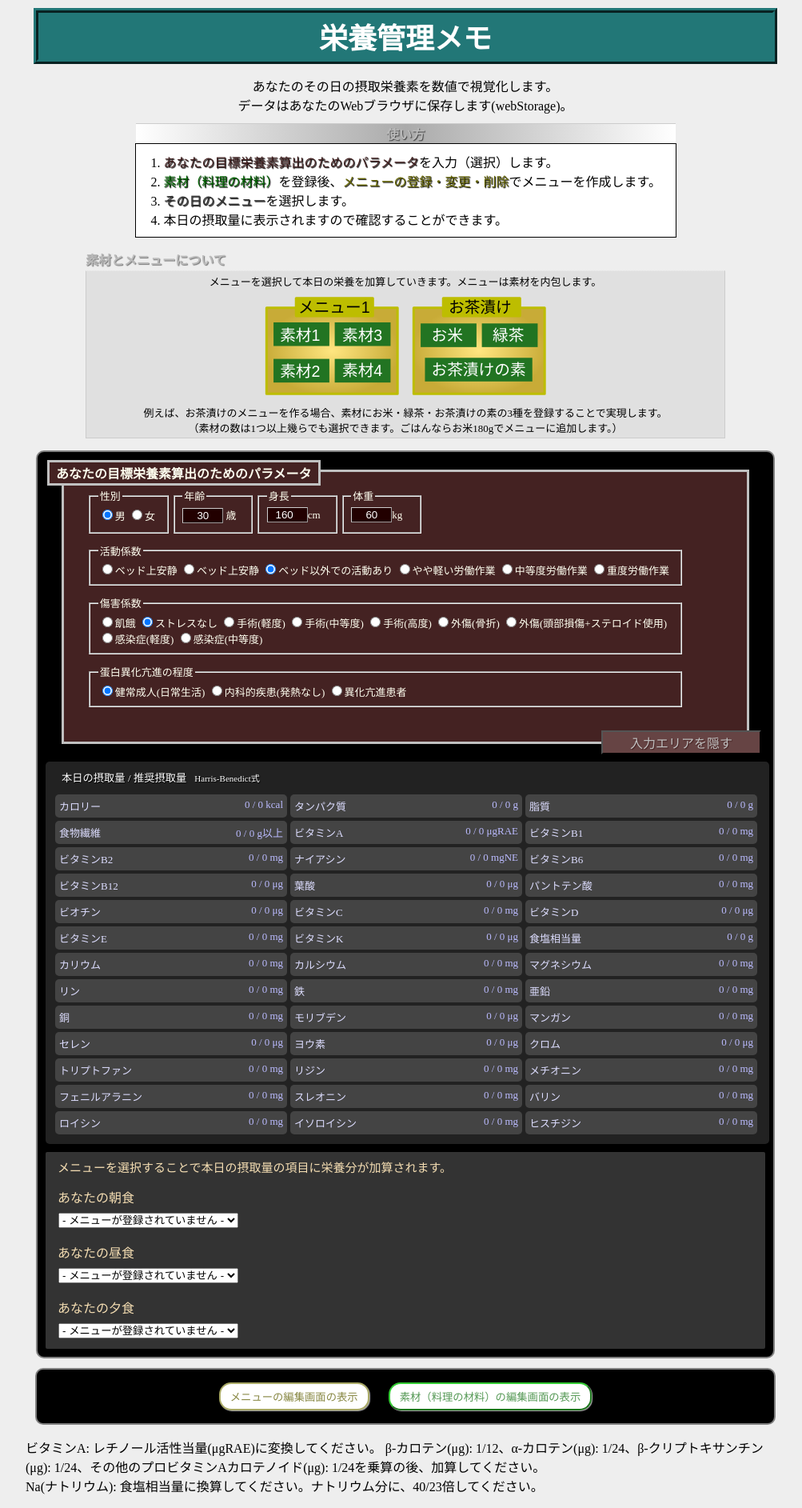
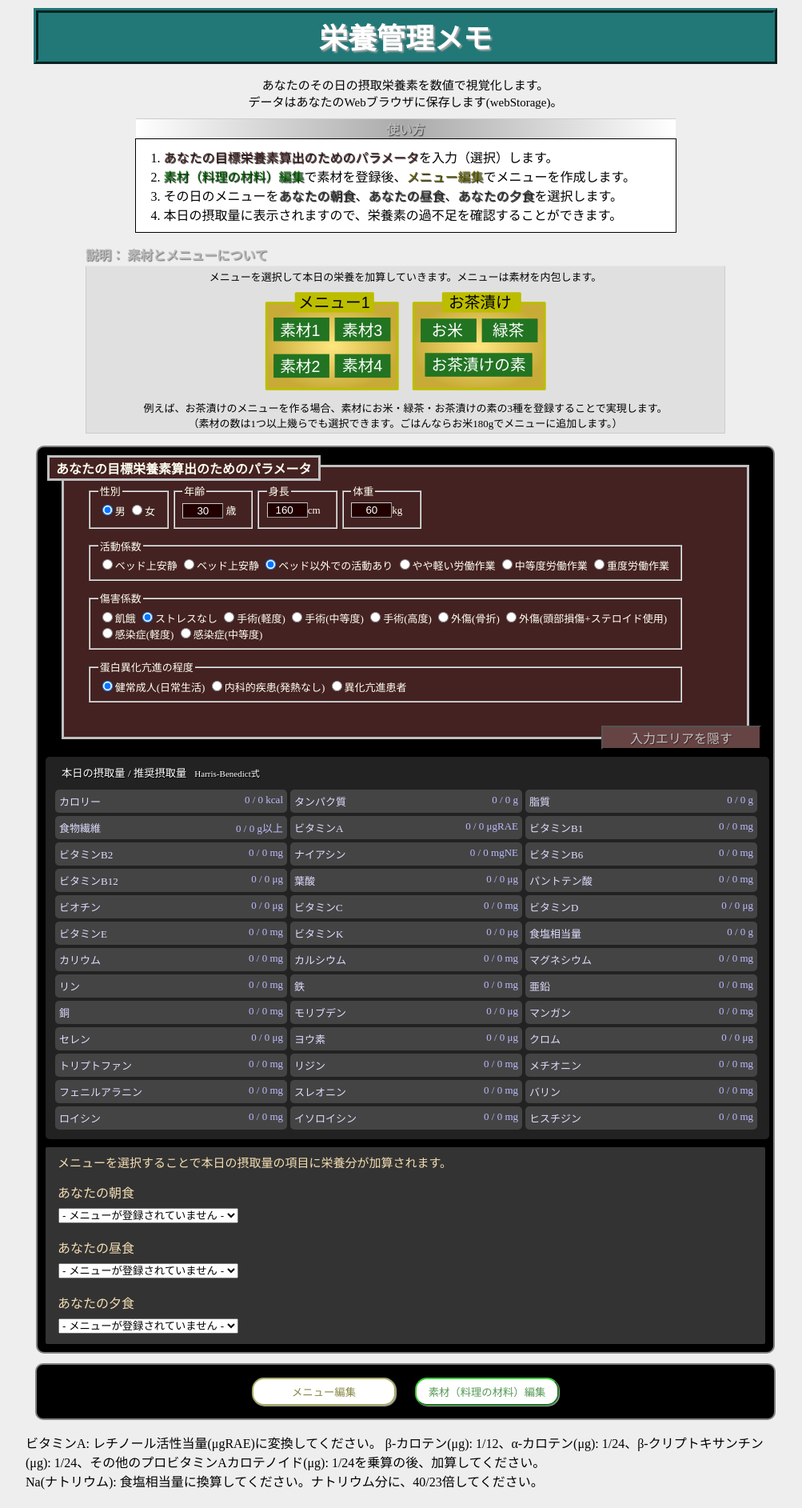
Before and after one commit to Kentaro-Asai/revertra_wksp, a PHP site: page /mh3gjs/nutrient/index.html in a window 1280 px wide. Shown: the whole page at 80% size, without its empty margins (133-1136 px from the left). After the commit the page ends 1862 px from the top, so only its background shows below. Run offline with PHP 8.4, Linux system fonts and the light colour scheme.

Commit message:
fixed bug
バグ修正

```diff
--- a/nutrient/index.css
+++ b/nutrient/index.css
@@ -14,10 +14,12 @@ h1{
 	padding: 3px;
 	text-align: center;
 	font-size: 36px;
+	text-shadow: 2px 2px 2px #aaa;
 	margin: 10px;
 }
 header p{
 	text-align: center;
+	font-size: 15px;
 	margin: 15px 0 11px;
 }
 header h5{
@@ -33,6 +35,7 @@ header h5{
 header ol{
 	border: solid 1px black;
 	background-color: white;
+	font-size: 16px;
 	width: 640px;
 	padding: 10px 0 10px 35px;
 	margin: 0px auto 15px;
@@ -105,6 +108,7 @@ header .explain-this-site img{
 }
 #button-section button{
 	background-color: white;
+	width: 180px;
 	margin: 6px 10px;
 	padding: 6px 12px;
 	border-radius: 15px;
--- a/nutrient/index.html
+++ b/nutrient/index.html
@@ -16,11 +16,11 @@
 		<h5>使い方</h5>
 		<ol>
 			<li><span style="color:#422">あなたの目標栄養素算出のためのパラメータ</span>を入力（選択）します。</li>
-			<li><span style="color:#060">素材（料理の材料）</span>を登録後、<span style="color:#660">メニューの登録・変更・削除</span>でメニューを作成します。</li>
-			<li><span style="color:#333">その日のメニュー</span>を選択します。</li>
-			<li>本日の摂取量に表示されますので確認することができます。</li>
+			<li><span style="color:#060">素材（料理の材料）編集</span>で素材を登録後、<span style="color:#660">メニュー編集</span>でメニューを作成します。</li>
+			<li>その日のメニューを<span style="color:#333">あなたの朝食</span>、<span style="color:#333">あなたの昼食</span>、<span style="color:#333">あなたの夕食</span>を選択します。</li>
+			<li>本日の摂取量に表示されますので、栄養素の過不足を確認することができます。</li>
 		</ol>
-		<h4>素材とメニューについて</h4>
+		<h4>説明： 素材とメニューについて</h4>
 		<p class="explain-this-site">
 			メニューを選択して本日の栄養を加算していきます。メニューは素材を内包します。<br>
 			<img src="menu_explain.svg" width="170" height="135" />
@@ -148,8 +148,8 @@
 			</div>
 		</section>
 		<section id="button-section">
-			<button id="create-menu-button">メニューの編集画面の表示</button>
-			<button id="create-material-button">素材（料理の材料）の編集画面の表示</button>
+			<button id="create-menu-button">メニュー編集</button>
+			<button id="create-material-button">素材（料理の材料）編集</button>
 		</section>
 		<div id="section-selecter">
 			<button id="hide-button">×</button>
```
Also changed, not shown: tools/pd_team/puadra_rekkyo.js (+3 -5 lines).
